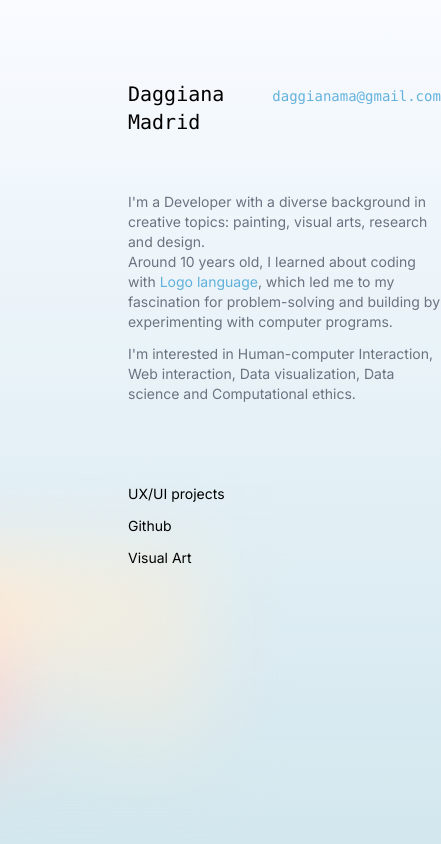
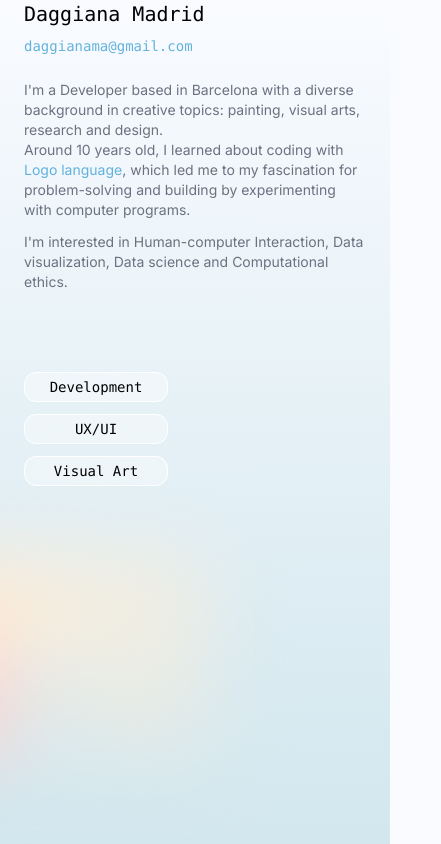
Before and after one commit to daggianama/daggianama.github.io, a Next.js app: page / in a window 390 px wide. Shown: the whole page, 441 px wide, since content can reach past the window. Built offline with nearby package versions, Linux system fonts and the light colour scheme.

Commit message:
responsive mobile first

```diff
--- a/src/app/page.tsx
+++ b/src/app/page.tsx
@@ -1,30 +1,30 @@
 
 export default function Home() {
   return (
-    <main className="flex min-h-screen flex-col items-start  py-20">
-      <div className="flex flex-col z-10  max-w-8xl mx-32 items-start justify-between ">
-        <div className="flex gap-12 items-baseline mb-12 font-mono ">
+    <main className="flex min-h-screen flex-col items-start py-10lg:max-w-lg md:py-20" >
+      <div className="flex flex-col z-10 px-6 w-sm md:max-w-8xl md:mx-32 items-start justify-between ">
+        <div className="flex flex-col mb-6 font-mono md:flex-row md:gap-12 items-baseline md:mb-12  ">
           <h1 className="text-xl">Daggiana Madrid</h1>
           <a className="text-sky-600/60 hover:text-gray-700 text-sm" href="mailto:daggianama@gmail.com">daggianama@gmail.com</a>
         </div>
         <div className="flex flex-col gap-3 text-gray-500 text-sm mb-20 max-w-xl">
-          <p>I&apos;m a Developer with a diverse background in creative topics: painting, visual arts, research and design. <br></br>Around 10 years old, I learned about coding with <a className="text-sky-600/60 " href="https://el.media.mit.edu/logo-foundation/what_is_logo/logo_primer.html" target="_blank"
+          <p>I&apos;m a Developer based in Barcelona with a diverse background in creative topics: painting, visual arts, research and design. <br></br>Around 10 years old, I learned about coding with <a className="text-sky-600/60 " href="https://el.media.mit.edu/logo-foundation/what_is_logo/logo_primer.html" target="_blank"
               rel="noopener noreferrer">Logo language</a>, which led me to my fascination for problem-solving and building by experimenting with computer programs.</p>
-          <p> I&apos;m interested in Human-computer Interaction, Web interaction, Data visualization, Data science and Computational ethics.</p>
+          <p> I&apos;m interested in Human-computer Interaction, Data visualization, Data science and Computational ethics.</p>
         </div>
-        <div className="flex flex-col  text-sm gap-3">
-          <a href="https://daggianamadrid.com" target="_blank" rel="noopener noreferrer"
-            className="w-36 justify-center border-white  backdrop-blur-2xl    lg:rounded-xl lg:border lg:p-3 hover:bg-white" >UX/UI projects</a>
-            <a
-              className="w-36 justify-center border-white  backdrop-blur-2xl  lg:rounded-xl lg:border lg:p-3 hover:bg-white"
+        <div className="flex flex-col  text-sm gap-3 font-mono">
+        <a
+              className="w-36 bg-white/40 text-center border-white  backdrop-blur-2xl  rounded-xl border p-1 md:p-3 md:hover:bg-white/80"
               href="https://github.com/daggianama"
               target="_blank"
               rel="noopener noreferrer"
             >
-            Github
+            Development
           </a>
+          <a href="https://daggianamadrid.com" target="_blank" rel="noopener noreferrer"
+           className="w-36 bg-white/40 text-center border-white  backdrop-blur-2xl  rounded-xl border p-1 md:p-3 md:hover:bg-white/80" >UX/UI</a>
           <a
-              className="w-36 justify-center border-white  backdrop-blur-2xl  lg:rounded-xl lg:border lg:p-3 hover:bg-white"
+              className="w-36 bg-white/40 text-center border-white  backdrop-blur-2xl  rounded-xl border p-1 md:p-3 md:hover:bg-white/80"
               href="https://www.instagram.com/daggianama/"
               target="_blank"
               rel="noopener noreferrer"
--- a/tailwind.config.js
+++ b/tailwind.config.js
@@ -12,7 +12,15 @@ module.exports = {
         'gradient-conic':
           'conic-gradient(from 180deg at 50% 50%, var(--tw-gradient-stops))',
       },
+      screens: {
+        'sm': '640px',      // Pequeños dispositivos móviles (por defecto: 640px)
+        'md': '768px',      // Dispositivos móviles medianos (por defecto: 768px)
+        'lg': '1024px',     // Dispositivos móviles grandes (por defecto: 1024px)
+        'xl': '1280px',
+
+      },
     },
   },
+
   plugins: [],
 }
```
